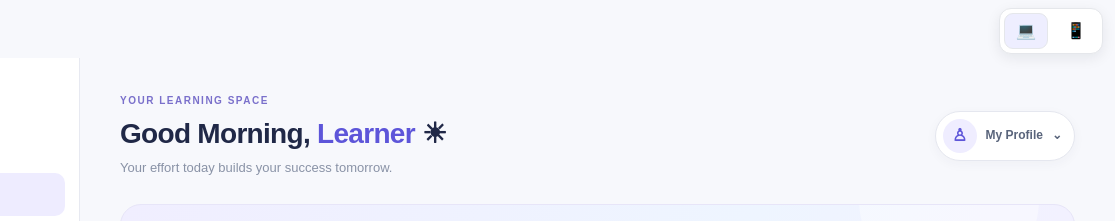
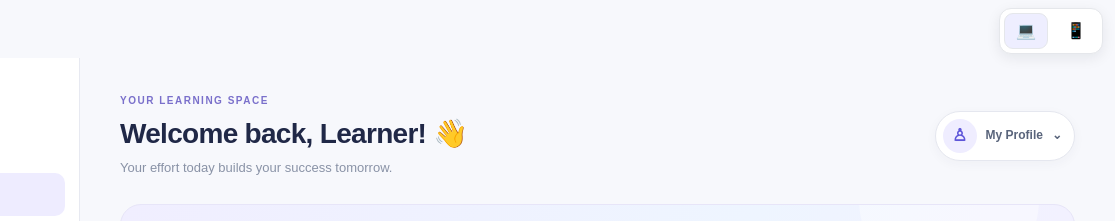
Before and after one commit to matharasi2127/aptiprep, a website: page frontend/dashboard.html in a window 1280 px wide. Shown: the top 221 px of the page, 165-1280 px from the left. Drawn offline with Linux system fonts and the light colour scheme.

Commit message:
Update dashboard welcome message

```diff
--- a/frontend/dashboard.html
+++ b/frontend/dashboard.html
@@ -122,9 +122,8 @@
                 </p>
 
                 <h1>
-                    Good Morning,
-                    <span id="userName">Learner</span>
-                    ☀
+                    Welcome back,
+                    <span id="welcomeName">Learner</span>! 👋
                 </h1>
 
                 <p class="welcome-subtitle">
```
